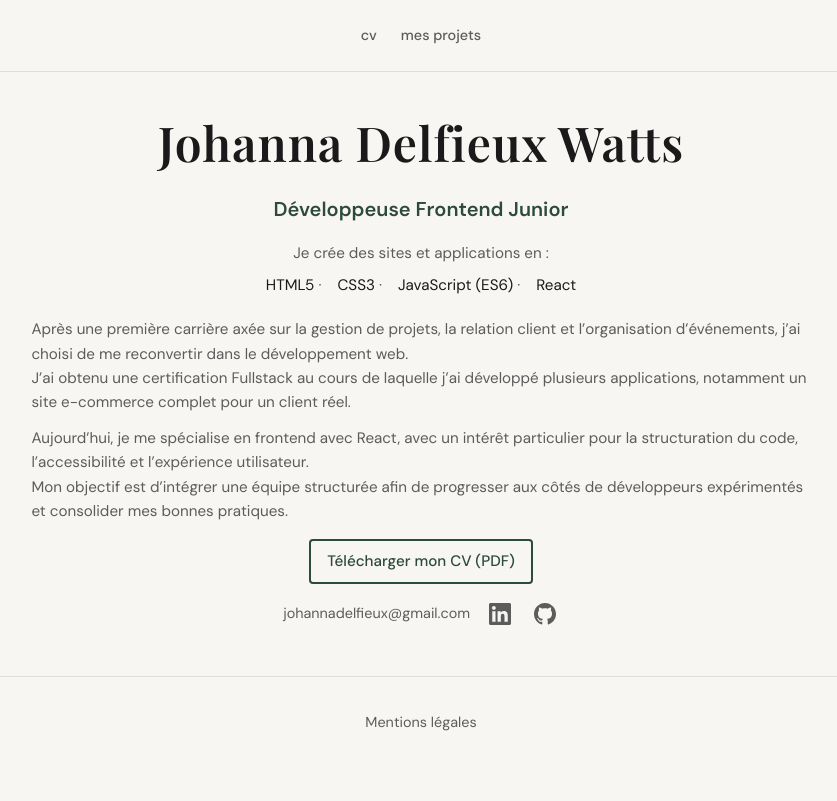
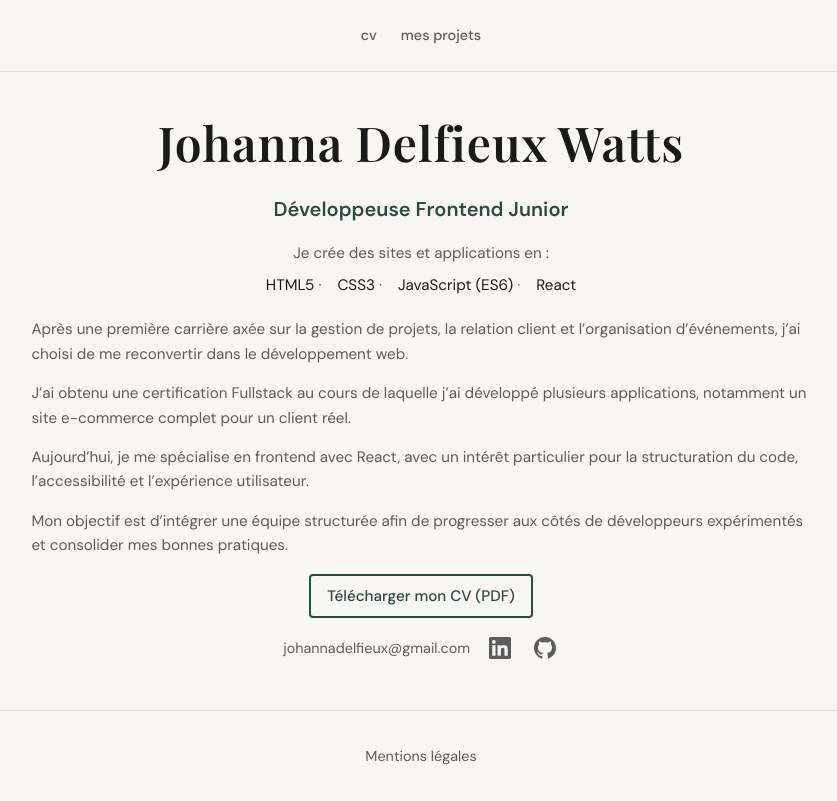
Before and after one commit to jobeejobaa/Portfolio, a React (Vite) app: page / in a window 1280 px wide. Shown: the whole page, without its empty margins (219-1056 px from the left). Built offline with nearby package versions, Linux system fonts and the light colour scheme.

Commit message:
animation hero

```diff
--- a/src/components/Hero.jsx
+++ b/src/components/Hero.jsx
@@ -17,16 +17,12 @@ function Hero() {
           </li>
         ))}
       </ul>
-      <p className="hero-bio">
-      Après une première carrière axée sur la gestion de projets, la relation client et l’organisation d’événements, j’ai choisi de me reconvertir dans le développement web.
-      <br />
-      J’ai obtenu une certification Fullstack au cours de laquelle j’ai développé plusieurs applications, notamment un site e-commerce complet pour un client réel.
-      <br />
-      <span className="hero-bio-spacer" />
-      Aujourd’hui, je me spécialise en frontend avec React, avec un intérêt particulier pour la structuration du code, l’accessibilité et l’expérience utilisateur.
-      <br />
-      Mon objectif est d’intégrer une équipe structurée afin de progresser aux côtés de développeurs expérimentés et consolider mes bonnes pratiques.
-      </p>
+      <div className="hero-bio">
+        <p>Après une première carrière axée sur la gestion de projets, la relation client et l’organisation d’événements, j’ai choisi de me reconvertir dans le développement web.</p>
+        <p>J’ai obtenu une certification Fullstack au cours de laquelle j’ai développé plusieurs applications, notamment un site e-commerce complet pour un client réel.</p>
+        <p>Aujourd’hui, je me spécialise en frontend avec React, avec un intérêt particulier pour la structuration du code, l’accessibilité et l’expérience utilisateur.</p>
+        <p>Mon objectif est d’intégrer une équipe structurée afin de progresser aux côtés de développeurs expérimentés et consolider mes bonnes pratiques.</p>
+      </div>
       <div className="hero-cv">
         <a
           href="/JDW%20Dev.pdf"
--- a/src/index.css
+++ b/src/index.css
@@ -147,9 +147,27 @@ a:hover {
   line-height: 1.6;
 }
 
-.hero-bio-spacer {
-  display: block;
-  margin-top: 0.75em;
+.hero-bio p {
+  margin-bottom: 0.75em;
+  opacity: 0;
+  transform: translateY(14px);
+  animation: hero-bio-in 0.55s ease forwards;
+}
+
+.hero-bio p:nth-child(1) { animation-delay: 0.1s; }
+.hero-bio p:nth-child(2) { animation-delay: 0.5s; }
+.hero-bio p:nth-child(3) { animation-delay: 0.9s; }
+.hero-bio p:nth-child(4) { animation-delay: 1.3s; }
+
+.hero-bio p:last-child {
+  margin-bottom: 0;
+}
+
+@keyframes hero-bio-in {
+  to {
+    opacity: 1;
+    transform: translateY(0);
+  }
 }
 
 .hero-cv {
```
